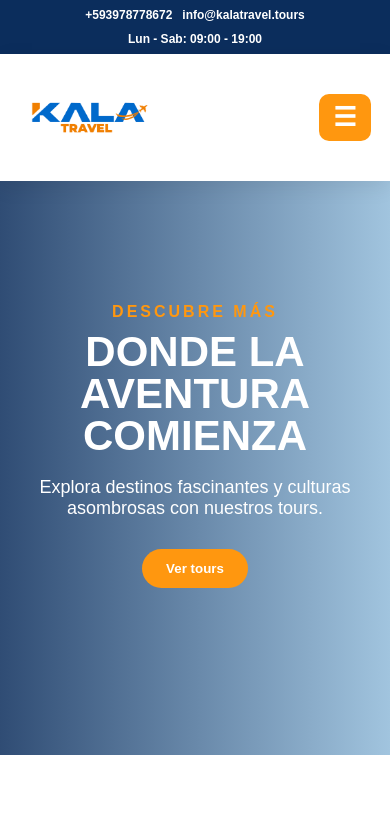
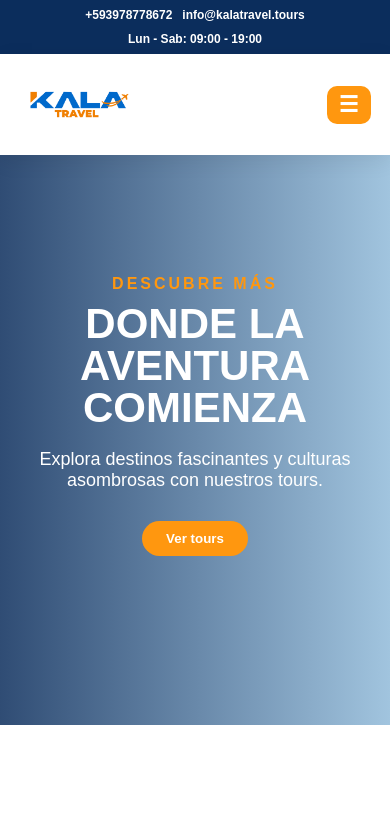
Before and after one commit to InfoKT23/Kala_Travel_pagina, a Next.js app: page / in a window 390 px wide. Shown: the top 816 px of the page. Built offline with nearby package versions, Linux system fonts and the light colour scheme.

Commit message:
Update globals.css

```diff
--- a/app/globals.css
+++ b/app/globals.css
@@ -75,6 +75,8 @@ a {
 
 .logo img {
   object-fit: contain;
+  width: 135px;
+  height: auto;
 }
 
 /* MENÚ */
@@ -109,7 +111,7 @@ button,
 .accountBtn {
   background: var(--naranja);
   border: none;
-  padding: 12px 24px;
+  padding: 10px 24px;
   border-radius: 30px;
   color: white;
   font-weight: bold;
@@ -240,7 +242,7 @@ footer img {
 /* RESPONSIVE */
 @media (max-width: 900px) {
   body {
-    padding-top: 135px;
+    padding-top: 105px;
   }
 
   .topbar {
@@ -252,16 +254,18 @@ footer img {
   }
 
   .navbar {
-    padding: 16px 5%;
+    padding: 10px 5%;
   }
 
   .logo img {
-    width: 135px;
+    width: 115px;
     height: auto;
   }
 
   .menuBtn {
     display: block;
+    padding: 6px 12px;
+    font-size: 22px;
   }
 
   .accountBtn {
```
